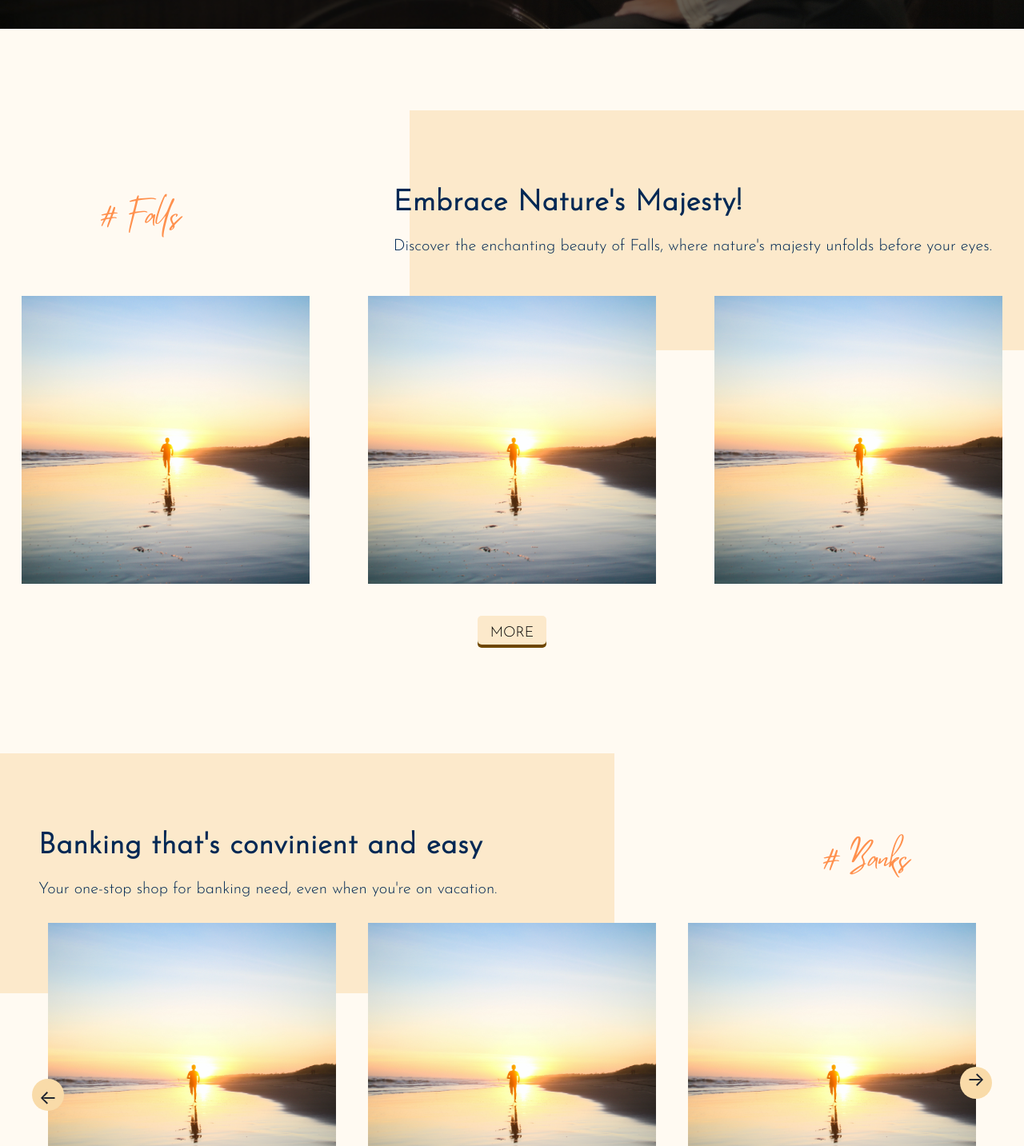
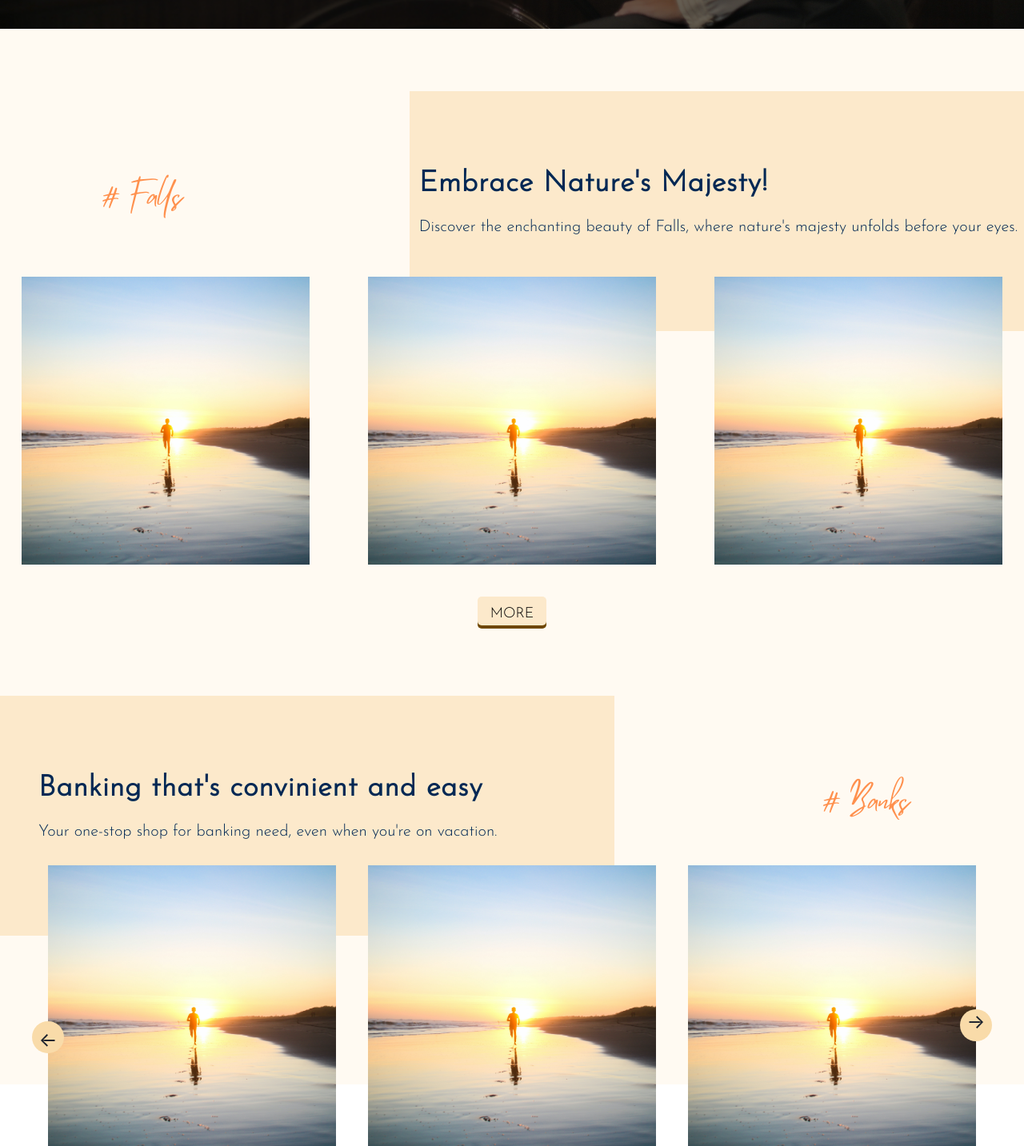
Before and after one commit to Rej327/Catanauan-Tour-Guide, a React (Vite) app: page / in a window 1280 px wide. Shown: the part 4097-5530 px from the top of the page at 80% size. Built offline with nearby package versions, Linux system fonts and the light colour scheme.

Commit message:
Modify Padding for Gap of Sections

```diff
--- a/src/components/home_section/Falls.jsx
+++ b/src/components/home_section/Falls.jsx
@@ -28,9 +28,9 @@ const Falls = ({ className }) => {
       </div>
       {/* ITEM */}
       <div className="relative max-w-[1300px] mx-auto">
-        <div className="hidden md:block lg:flex items-center justify-between -mt-56 mb-12 px-2 md:px-10">
+        <div className="hidden md:block lg:flex items-center justify-between -mt-56 mb-12 px-2 md:pl-10">
           <div className="w-fit lg:ml-[7%]">
-            <p className="font-header hashColor text-4xl"># Falls</p>
+            <p className="font-header hashColor text-4xl md:pr-10"># Falls</p>
           </div>
           <div className="w-fit ml-auto">
             <p className="text-4xl font-bold tracking-wide my-5">
--- a/src/page/Home.jsx
+++ b/src/page/Home.jsx
@@ -22,8 +22,8 @@ const Home = () => {
       <Resorts className="py-6 md:py-12" />
       <HotelAndRestoDesktop className="hidden lg:block my-12" />
       <HotelAndRestoMobile className="mt-[30%] md:mt-[15%] lg:hidden" />
-      <Falls className="pt-12 pb-6 md:py-12" />
-      <Banks className="pt-12 pb-6 md:py-12" />
+      <Falls className="pt-12 pb-6 md:py-6" />
+      <Banks className="py-6" />
       {/* <Sample /> */}
     </div>
   );
```
